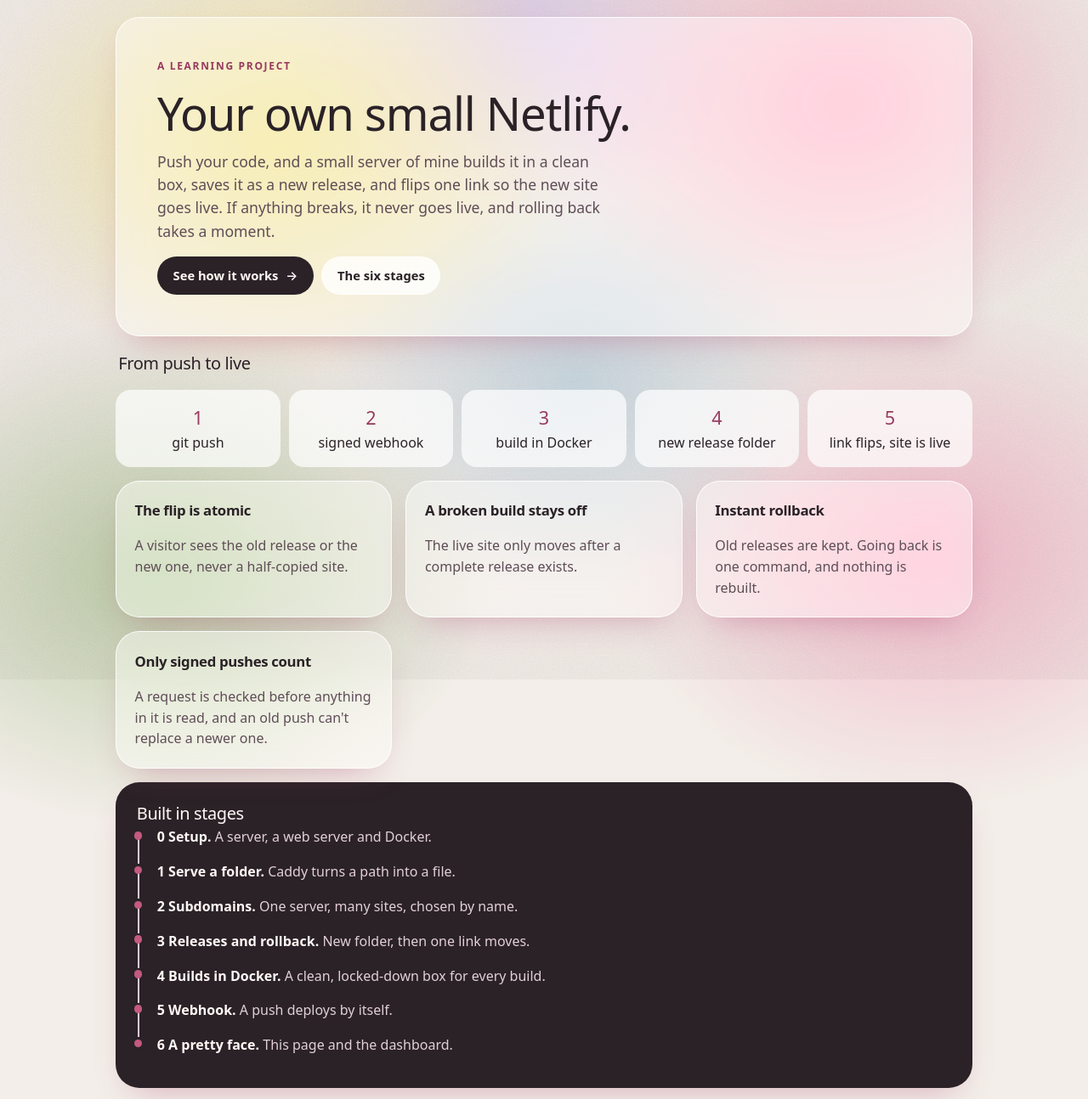
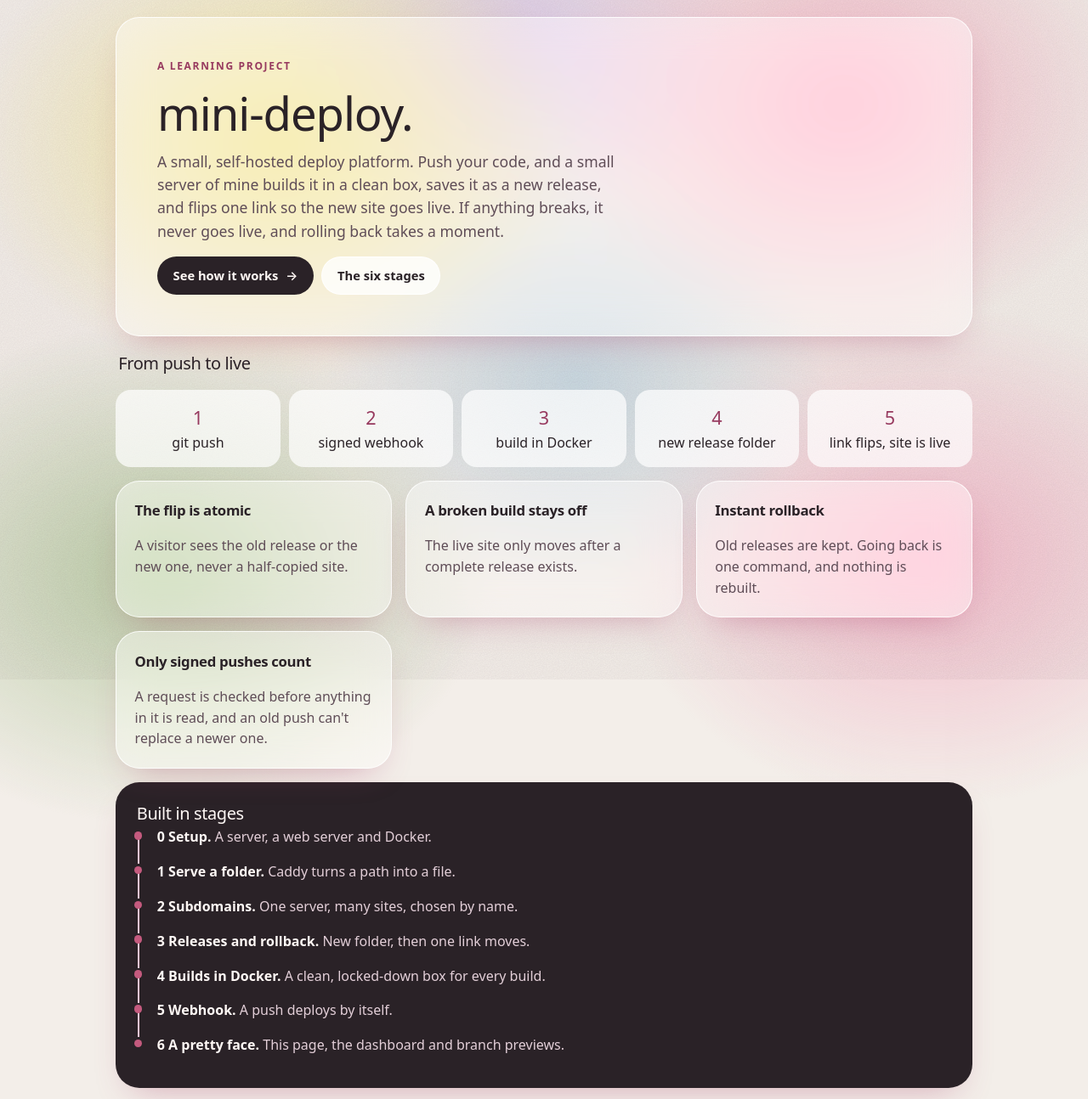
Before and after one commit to ujjin0908-k/mini-deploy, a plain HTML site: page web/landing/index.html in a window 1280 px wide. Shown: the top 1294 px of the page at 85% size. Drawn offline with Linux system fonts and the light colour scheme.

Commit message:
Drop the Netlify name: landing page leads with mini-deploy and what it is; dashboard, README, explainer drawings updated

```diff
--- a/web/landing/index.html
+++ b/web/landing/index.html
@@ -27,11 +27,11 @@
 
   <section class="glass hero stack">
     <p class="eyebrow">a learning project</p>
-    <h1>Your own small Netlify.</h1>
+    <h1>mini-deploy.</h1>
     <p class="lead muted">
-      Push your code, and a small server of mine builds it in a clean box, saves it as a new
-      release, and flips one link so the new site goes live. If anything breaks, it never
-      goes live, and rolling back takes a moment.
+      A small, self-hosted deploy platform. Push your code, and a small server of mine builds
+      it in a clean box, saves it as a new release, and flips one link so the new site goes
+      live. If anything breaks, it never goes live, and rolling back takes a moment.
     </p>
     <div class="row">
       <a class="pill pill-dark" href="#how">See how it works <span aria-hidden="true">&rarr;</span></a>
@@ -78,7 +78,7 @@
       <li><strong>3 Releases and rollback.</strong> <span class="muted">New folder, then one link moves.</span></li>
       <li><strong>4 Builds in Docker.</strong> <span class="muted">A clean, locked-down box for every build.</span></li>
       <li><strong>5 Webhook.</strong> <span class="muted">A push deploys by itself.</span></li>
-      <li><strong>6 A pretty face.</strong> <span class="muted">This page and the dashboard.</span></li>
+      <li><strong>6 A pretty face.</strong> <span class="muted">This page, the dashboard and branch previews.</span></li>
     </ol>
   </section>
 
```
Also changed, not shown: CLAUDE.md (+1 -1 lines), dashboard-explained/index.html (+1 -1 lines), landing-explained/index.html (+1 -1 lines), web/dashboard/index.html (+1 -1 lines), README.md, 1 other file.
